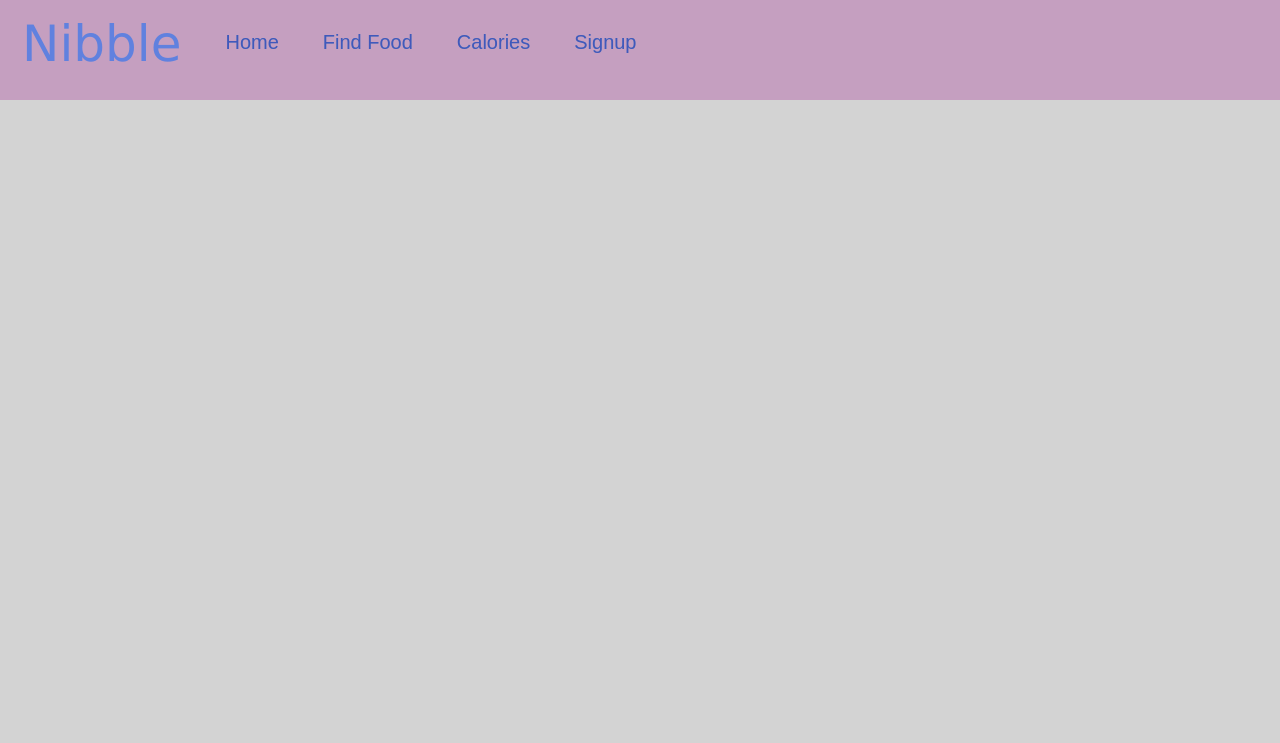
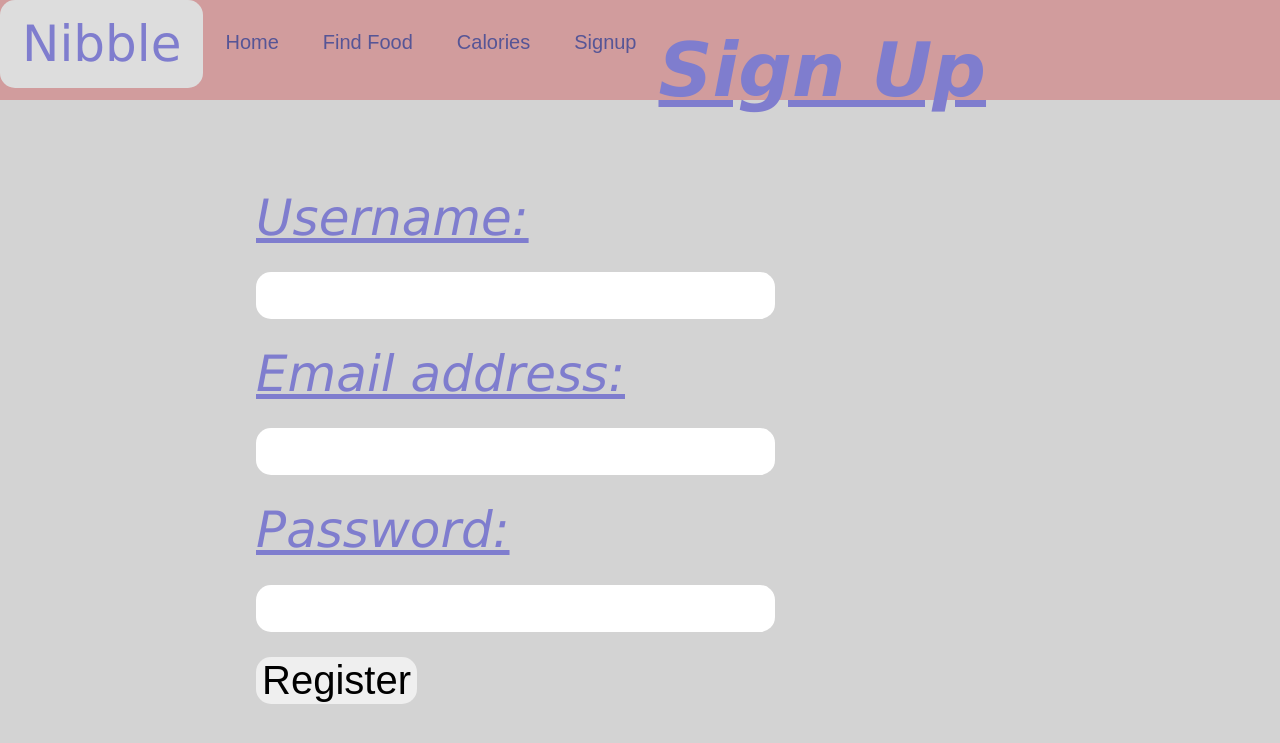
Before and after one commit to asubramanian08/WaffleHacks, a Flask app: page /register in a window 1280 px wide. Shown: the top 743 px of the page. Run offline with Flask 2, Linux system fonts and the light colour scheme; parts of the project's set-up code (start-up, migrations or seed data) failed here and were passed over; some libraries are stand-ins or nearby versions.

Commit message:
adding auth and new pages

```diff
--- a/app/app.py
+++ b/app/app.py
@@ -1,13 +1,34 @@
-from flask import Flask, render_template
+from flask import Flask, render_template, request
 app = Flask(__name__)
+from db import *
+conn = psycopg2.connect(
+    "postgresql://chantal:wafflehacks2022@free-tier6.gcp-asia-southeast1.cockroachlabs.cloud:26257/defaultdb?sslmode=verify-full&options=--cluster%3Dwafflehacks-2805")
+
 
 @app.route('/')
 def index():
     return render_template("website.html")
 
-@app.route('/register')
-def index():
+
+@app.route("/register", methods=["POST","GET"])
+def register():
+    # get user input from the html form
+    t_username = request.form.get("t_Username", "")
+    t_email = request.form.get("t_Email", "")
+    t_password = request.form.get("t_Password", "")
+
+    # # check for blanks
+    if t_email == "":
+        t_message = "Please fill in your email address"
+        return render_template("register.html")
+
+    if t_password == "":
+        t_message = "Please fill in your password"
+        return render_template("register.html")
+
+    # hash the password they entered
+    db.addUser(conn, email=t_email, password=t_password)
+    t_message = "Your user account has been added."
     return render_template("register.html")
 
-
 app.run(host='0.0.0.0', port=81)
--- a/app/static/style.css
+++ b/app/static/style.css
@@ -13,6 +13,16 @@ line-height: 50px;
 
 color: #000000;
 
+}
+
+.bg{
+  position: absolute;
+width: 1512px;
+height: 907px;
+left: 0px;
+top: 75px;
+
+background: #F5E1E3;
 }
 
 .topnav {
--- a/app/templates/register.html
+++ b/app/templates/register.html
@@ -1,15 +1,13 @@
-<html>
-  <link type="text/css" rel="stylesheet" href="{{url_for('static', filename='style.css')}}"/>
-  <head>
-      <div class="topnav">
-          <form action="/"><a><button class="redirect" id="Home">Eco Future</button></a></form>
-          <form action="/about"><a><button class="redirect" >About</button></a></form>
-          <form action="/Contact"><a><button class="redirect" >Contact</button></a></form>
-          <form action="/leaderboard"><a><button class="redirect" >Leaderboard</button></a></form>
-          <form action="/Sign-in" class="account"><a><button class="redirect" >Login</button></a></form>
-          <form action="/run" class="account"><a><button class="redirect" >Sign Up</button></a></form>
-      </div>
-  <head>
+<head>
+<link type="text/css" rel="stylesheet" href="{{url_for('static', filename='style.css')}}"/>
+<div class="topnav">
+    <form action="/"><a><button class="redirect" id="Home">Nibble</button></a></form>
+    <form action="/Home"><a><button class="redirect" >Home</button></a></form>
+    <form action="/Find Food"><a><button class="redirect" >Find Food</button></a></form>
+    <form action="/Calories"><a><button class="redirect" >Calories</button></a></form>
+    <form action="/register"><a><button class="redirect" id="signup" >Signup</button></a></form>
+  </head>
+
     <link rel="shortcut icon" href="favicon.ico" />
     <title>Registration</title>
     <meta
--- a/app/templates/website.html
+++ b/app/templates/website.html
@@ -1,16 +1,15 @@
+<head>
   <link type="text/css" rel="stylesheet" href="{{url_for('static', filename='style.css')}}"/>
   <div class="topnav">
       <form action="/"><a><button class="redirect" id="Home">Nibble</button></a></form>
       <form action="/Home"><a><button class="redirect" >Home</button></a></form>
       <form action="/Find Food"><a><button class="redirect" >Find Food</button></a></form>
       <form action="/Calories"><a><button class="redirect" >Calories</button></a></form>
-    <form action="/Calories"><a><button class="redirect" id="signup" >Signup</button></a></form>
+      <form action="/register"><a><button class="redirect" id="signup" >Signup</button></a></form>
+    </head>
+    <body>
 
-<title>Home</title>
+    <div class="bg"></div>
 
-<body>
-    <div class ='bg'>
-
-    </div>
-    <div class="overlay"></div>
     </body>
+  </html>
```
Lines whose indentation alone changed are shown as unchanged.
